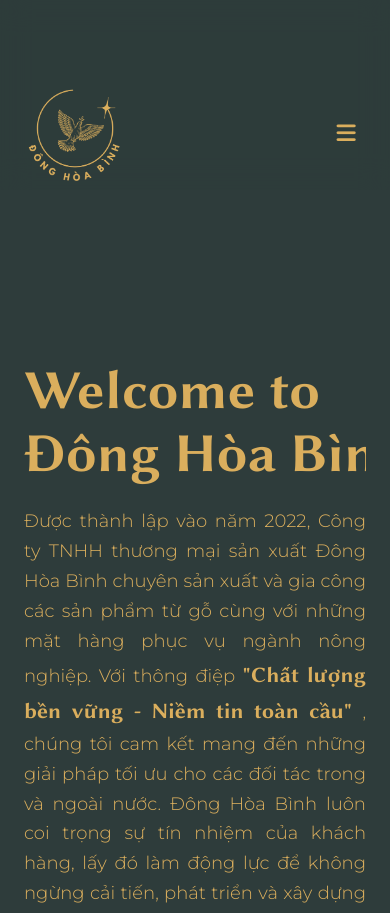
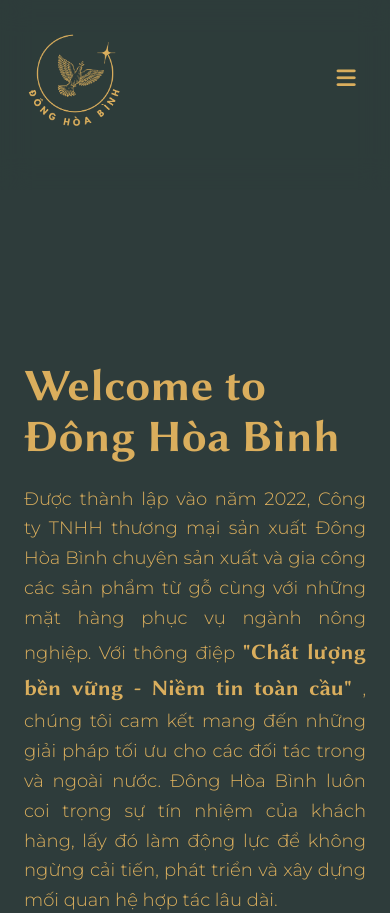
Before and after one commit to CuveSs/DONGHOABINH, a plain HTML site: page index.html in a window 390 px wide. Shown: the top 913 px of the page. Drawn offline with Linux system fonts and the light colour scheme.

Commit message:
FIX RESPONSIVE FOR HEADER

```diff
--- a/assets/css/resize.css
+++ b/assets/css/resize.css
@@ -125,7 +125,6 @@
   }
 
   .header {
-    padding-top: 55px;
     height: 190px;
     transition: 0.25s ease;
   }
@@ -250,8 +249,8 @@
     width: 100%;
   }
   .about-us__heading {
-    width: 387px;
-    font-size: 5.5rem;
+    width: 100%;
+    font-size: 4.5rem;
   }
 
   .slideshow {
```
